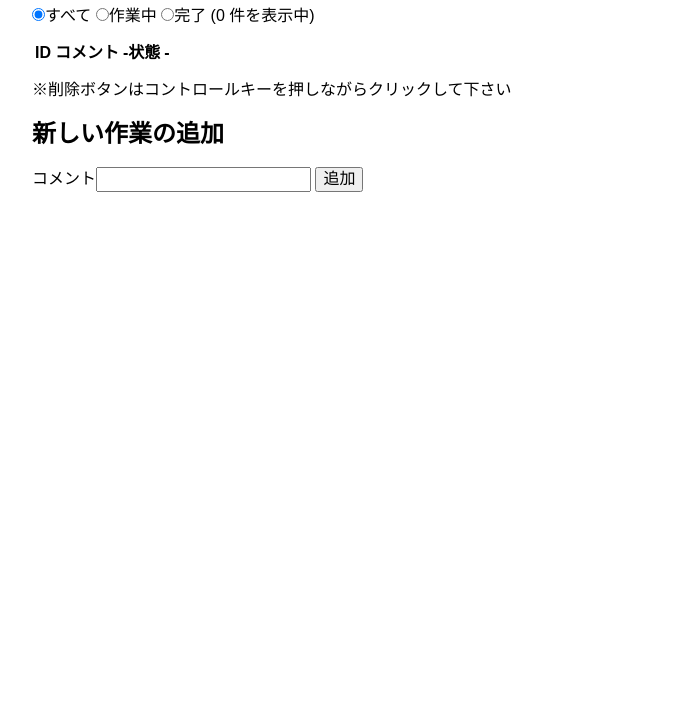
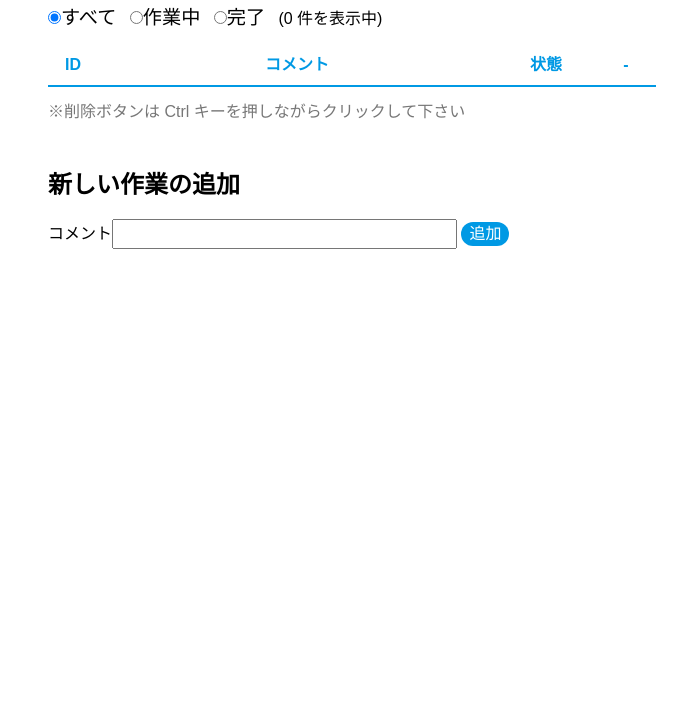
Before and after one commit to nagi-lc3/ToDoList, a plain HTML site: page index.html in a window 1280 px wide. Shown: the part 73-800 px from the top of the page, without its empty margins (288-975 px from the left). Drawn offline with nearby package versions, Linux system fonts and the light colour scheme.

Commit message:
Update style.css  Fix index.html

```diff
--- a/css/style.css
+++ b/css/style.css
@@ -14,5 +14,102 @@ body {
 
 #app {
     max-width: 640px;
-    margin: 0 auto;
+    margin: auto;
+    padding: 0 16px;
 }
+
+table {
+    width: 100%;
+    border-collapse: collapse;
+}
+
+thead th {
+    border-bottom: 2px solid #0099e4;
+    color: #0099e4;
+}
+
+th {
+    padding: 0 8px;
+    line-height: 40px;
+}
+
+thead th.id {
+    width: 50px;
+}
+
+thead th.state {
+    width: 100px;
+}
+
+thead th.button {
+    width: 60px;
+}
+
+tbody td.button,
+tbody td.state {
+    text-align: center;
+}
+
+tbody tr td,
+tbody tr th {
+    border-bottom: 1px solid #ccc;
+    transition: all 0.4s;
+}
+
+tbody tr:hover td,
+tbody tr:hover th {
+    background: #f4fbff;
+}
+
+button {
+    border: none;
+    border-radius: 20px;
+    line-height: 24px;
+    padding: 0 8px;
+    background: #0099e4;
+    color: #fff;
+    cursor: pointer;
+}
+
+button:focus {
+    outline: 0;
+}
+
+button:hover {
+    background: #22bbf6;
+}
+
+#precautions {
+    color: #777777;
+}
+
+input[type="text"] {
+    width: 345px;
+    height: 30px;
+}
+
+label {
+    margin-right: 8px;
+    font-size: 1.2em;
+}
+
+h2 {
+    margin-top: 50px;
+}
+
+
+/* Vue.jsのCSS */
+
+@keyframes cloak-in {
+    0% {
+        opacity: 0;
+    }
+}
+
+#app {
+    animation: cloak-in 1s;
+}
+
+#app[v-cloak] {
+    opacity: 0;
+}
--- a/index.html
+++ b/index.html
@@ -13,13 +13,12 @@
 
 <body>
     <div id="app">
-        <h1>チュートリアルToDoリスト</h1>
+        <h1>ToDoリスト</h1>
         <!-- 選択用フォーム -->
         <p>
             <label v-for="label in options">
                 <input type="radio" v-model="current" v-bind:value="label.value">{{ label.label }}
-            </label>
-            ({{ computedTodos.length }} 件を表示中)
+            </label> ({{ computedTodos.length }} 件を表示中)
         </p>
 
         <!-- ToDoリストテーブル -->
@@ -28,7 +27,7 @@
                 <tr>
                     <th class="id">ID</th>
                     <th class="comment">コメント</th>
-                    <th class="state">-状態</th>
+                    <th class="state">状態</th>
                     <th class="button">-</th>
                 </tr>
             </thead>
@@ -45,7 +44,7 @@
                 </tr>
             </tbody>
         </table>
-        <p>※削除ボタンはコントロールキーを押しながらクリックして下さい</p>
+        <p id="precautions">※削除ボタンは Ctrl キーを押しながらクリックして下さい</p>
 
         <!-- ToDoリストテーブル追加 -->
         <h2>新しい作業の追加</h2>
```
